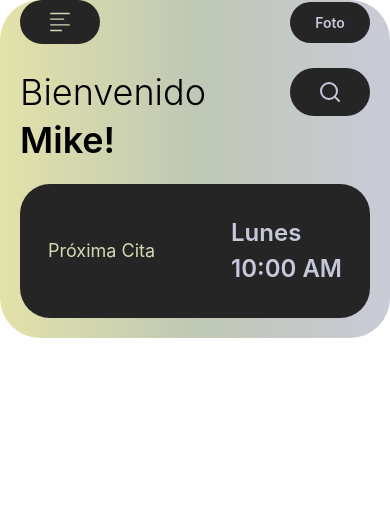
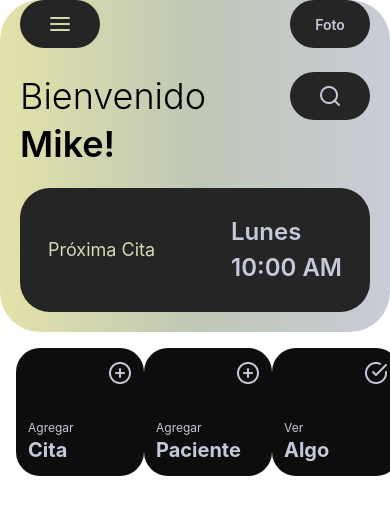
Before and after one commit to Perzi-MG/OtterlyFit, a React Native app: screen / in a window 390 px wide. Shown: the top 514 px of the page. Built offline with nearby package versions, Linux system fonts and the light colour scheme.

Commit message:
feat updated icons and new cards

```diff
--- /dev/null
+++ b/Components/AddCard.tsx
@@ -0,0 +1,14 @@
+import { View, Text } from 'react-native'
+export default function AddCard({ text1, text2, children }: { text1: string, text2: string, children?: React.ReactNode }) {
+    return (
+        <View className='w-32 h-32 bg-brandBlack rounded-3xl justify-between flex flex-col p-3'>
+            <View className='flex items-end w-full'>
+                {children}
+            </View>
+            <View className='flex flex-col justify-center items-start w-full'>
+                <Text className='text-lightBlue text-xs'>{text1}</Text>
+                <Text className='text-lightBlue font-bold text-xl'>{text2}</Text>
+            </View>
+        </View>
+    )
+}
--- a/Components/Main.tsx
+++ b/Components/Main.tsx
@@ -1,15 +1,15 @@
-import { Image, Text, View } from 'react-native';
-import { RoundedButton } from '.././components/RoundedButton';
-import { OptionsSVG } from '../assets/Icons/options';
 import { SafeAreaProvider } from 'react-native-safe-area-context';
-import { colors } from '../assets/colors';
-import { SearchIcon } from '../assets/Icons/search';
 import MainCard from './MainCard';
+import { ScrollView, Text } from 'react-native';
+import MainContent from './MainContent';
 
 export default function Main() {
     return (
         <SafeAreaProvider className=''>
-            <MainCard/>
+            <ScrollView className='h-full flex-1'>
+                <MainCard />
+                <MainContent/>
+            </ScrollView>
         </SafeAreaProvider>
     );
 }
--- a/Components/MainCard.tsx
+++ b/Components/MainCard.tsx
@@ -1,14 +1,12 @@
-import { Text, View, Image } from "react-native";
+import { Text, View } from "react-native";
 import { RoundedButton } from "./RoundedButton";
-import { OptionsSVG } from "../assets/Icons/options";
-import { SearchIcon } from "../assets/Icons/search";
-import { colors } from "../assets/colors";
 import Card from "./Card";
 import { LinearGradient } from "expo-linear-gradient";
+import { MenuIcon, SearchIcon } from "../assets/Icons/icons";
 
 export default function MainCard() {
     return (
-        <View className="rounded-[40px] h-[40%] w-full overflow-hidden">
+        <View className="rounded-[40px] w-full overflow-hidden">
             <LinearGradient
                 colors={['#E3E2A9', '#BFC8B5', '#C9CBD7']}
                 start={{ x: 0, y: 0 }}
@@ -18,7 +16,7 @@
                 <View className='flex-1 flex-col gap-6 z-20'>
                     <View className='flex flex-row justify-between items-center pt-safe'>
                         <RoundedButton>
-                            <OptionsSVG width={20} height={20} color={colors.lightBeige} />
+                            <MenuIcon/>
                         </RoundedButton>
                         <RoundedButton>
                             <Text className="text-lightBlue font-semibold">Foto</Text>
@@ -29,7 +27,7 @@
                             Bienvenido
                         </Text>
                         <RoundedButton>
-                            <SearchIcon width={24} height={24} color={colors.lightBlue} />
+                            <SearchIcon/>
                         </RoundedButton>
                     </View>
                     <Text className='text-4xl font-semibold -mt-5'>Mike!</Text>
--- /dev/null
+++ b/Components/MainContent.tsx
@@ -0,0 +1,39 @@
+import { View, Text } from 'react-native'
+import AddCard from './AddCard'
+import { CheckIcon, MinusIcon, PlusIcon } from '../assets/Icons/icons'
+
+type AddCardProps = {
+    text1: string;
+    text2: string;
+    children?: React.ReactNode;
+}
+
+const AddCardContents: AddCardProps[] = [
+    {
+        text1: 'Agregar',
+        text2: 'Cita',
+        children: <PlusIcon />
+    },
+    {
+        text1: 'Agregar',
+        text2: 'Paciente',
+        children: <PlusIcon />
+    },
+    {
+        text1: 'Ver',
+        text2: 'Algo',
+        children: <CheckIcon/>
+    }
+]
+
+export default function MainContent() {
+    return (
+        <View className='flex flex-row justify-between items-center p-4'>
+            {AddCardContents.map((item, index) => (
+                <AddCard key={index} text1={item.text1} text2={item.text2}>
+                    {item.children}
+                </AddCard>
+            ))}
+        </View>
+    )
+}
--- a/Components/RoundedButton.tsx
+++ b/Components/RoundedButton.tsx
@@ -3,7 +3,7 @@
 
 export function RoundedButton({ children }: React.PropsWithChildren<{}>) {
     return (
-        <Pressable className="bg-brandGray px-4 py-3 rounded-3xl min-w-20 max-w-32 max-h-12 items-center justify-center flex">
+        <Pressable className="bg-brandGray px-4 py-2 rounded-3xl w-20 h-12 justify-center items-center flex">
             {children}
         </Pressable>
     )
--- a/app/index.tsx
+++ b/app/index.tsx
@@ -1,4 +1,4 @@
-import { View } from "react-native";
+import { Text, View } from "react-native";
 import Main from "../components/Main";
 
 export default function Index() {
--- /dev/null
+++ b/assets/Icons/icons.tsx
@@ -0,0 +1,22 @@
+import Feather from '@expo/vector-icons/Feather';
+import { colors } from '../colors';
+
+export const MenuIcon = (props: any) => (
+    <Feather name="menu" size={24} color={colors.lightBeige} {...props} />
+)
+
+export const SearchIcon = (props: any) => (
+    <Feather name="search" size={24} color={colors.lightBlue} {...props} />
+)
+
+export const MinusIcon = (props: any) => (
+    <Feather name="minus-circle" size={24} color={colors.lightBlue} {...props} />
+)
+
+export const PlusIcon = (props: any) => (
+    <Feather name="plus-circle" size={24} color={colors.lightBlue} {...props} />
+)
+
+export const CheckIcon = (props: any) => (
+    <Feather name="check-circle" size={24} color={colors.lightBlue} {...props}/>
+)
--- a/assets/Icons/options.tsx
+++ /dev/null
@@ -1,13 +0,0 @@
-import Svg, { Path } from "react-native-svg"
-import type { SvgProps } from "react-native-svg";
-interface OptionsSVGProps extends SvgProps {}
-
-export const OptionsSVG = (props: OptionsSVGProps) => (
-    <Svg viewBox="0 -1 28 28" {...props}>
-        <Path
-            fill={props.color || "#000"} // Usa el color recibido o negro por defecto
-            fillRule="evenodd"
-            d="M27 16H1a1 1 0 1 0 0 2h26a1 1 0 1 0 0-2Zm-11 8H1a1 1 0 1 0 0 2h15a1 1 0 1 0 0-2ZM1 2h26a1 1 0 1 0 0-2H1a1 1 0 1 0 0 2Zm0 8h18a1 1 0 1 0 0-2H1a1 1 0 1 0 0 2Z"
-        />
-    </Svg>
-)
--- a/assets/Icons/search.tsx
+++ /dev/null
@@ -1,21 +0,0 @@
-import Svg, { Path, Circle } from "react-native-svg"
-import type { SvgProps } from "react-native-svg";
-interface OptionsSVGProps extends SvgProps {}
-
-
-export const SearchIcon = (props: OptionsSVGProps) => (
-  <Svg
-    width={20}
-    height={20}
-    fill="none"
-    stroke="currentColor"
-    strokeLinecap="round"
-    strokeLinejoin="round"
-    strokeWidth={2}
-    className="lucide lucide-search-icon lucide-search"
-    {...props}
-  >
-    <Path d="m21 21-4.34-4.34" />
-    <Circle cx={11} cy={11} r={8} />
-  </Svg>
-)
--- a/package.json
+++ b/package.json
@@ -9,6 +9,7 @@
     "web": "expo start --web"
   },
   "dependencies": {
+    "@expo/vector-icons": "^14.1.0",
     "@react-navigation/native-stack": "^7.3.25",
     "expo": "~53.0.20",
     "expo-constants": "~17.1.7",
```
Also changed, not shown: app/_layout.tsx (+4 -3 lines), 1 other file (tests, documents, lock files or other folders).
